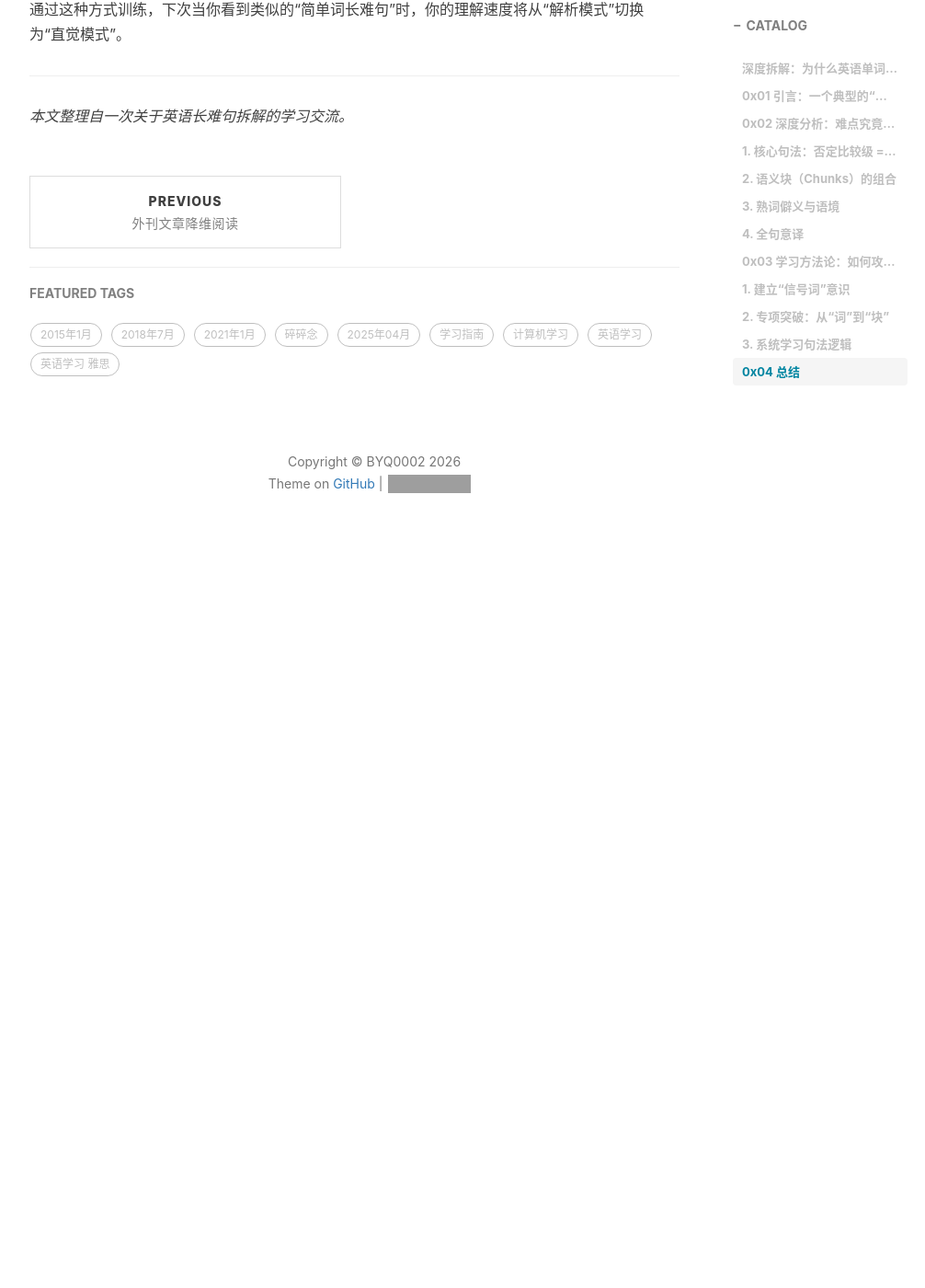
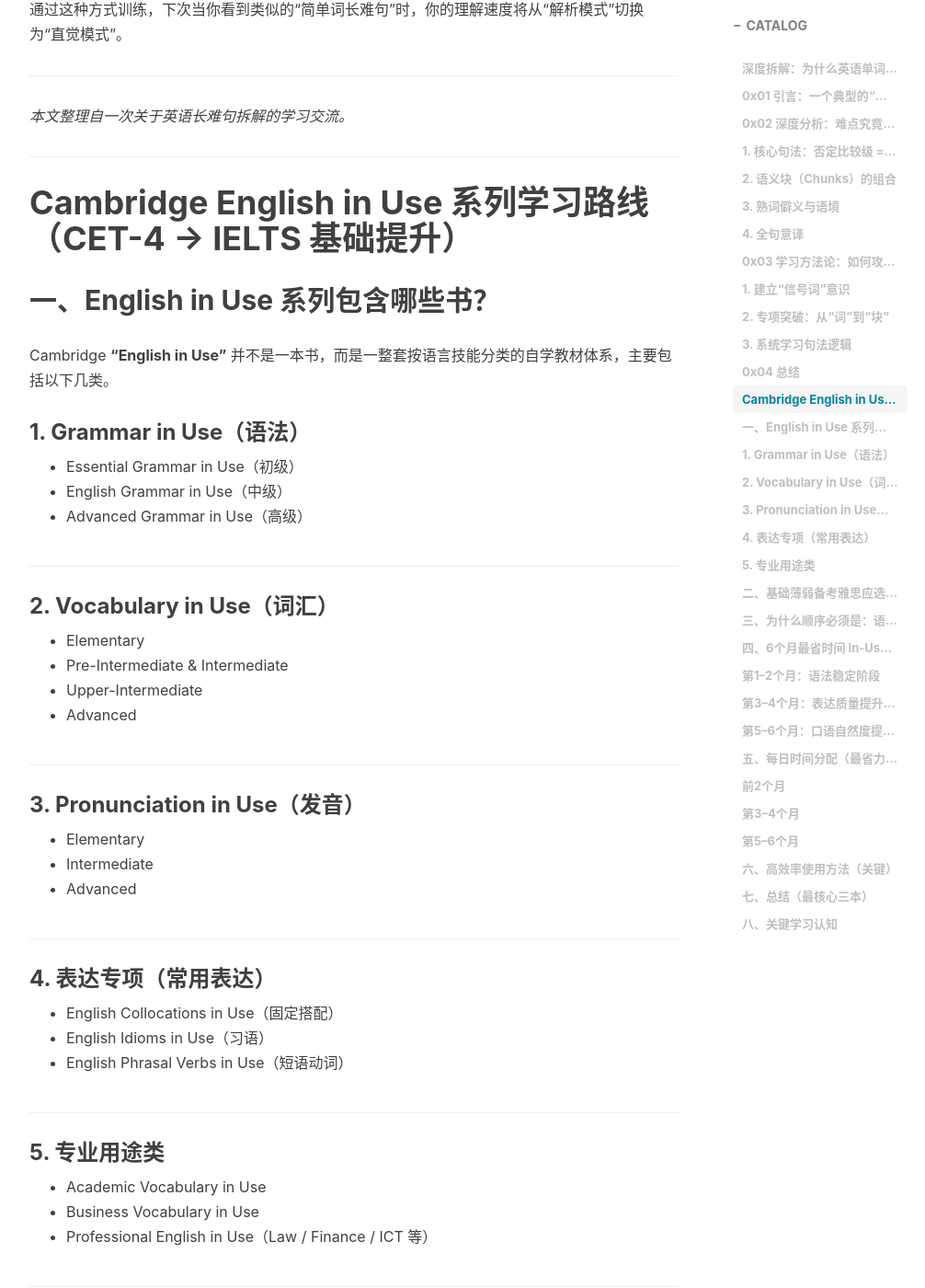
Before and after one commit to Shiina25qpwe/Shiina25qpwe.github.io, a Jekyll site: the page built from _posts/2026-02-08-英语学习方法随笔.md, in a window 1280 px wide and 1400 px high, scrolled down 3308 px. Shown: the whole window at 92% size, without its empty margins (233-1239 px from the left). Built offline with Jekyll 4.4.1, drawn with Linux system fonts in a browser that asks for light colours; nearby versions of some CDN libraries; comment, search, counter and statistics services are not loaded; before the commit the page ends 3938 px from its top, so only the background shows below that; some of the changed text lies outside the part shown; grey boxes are pictures that could not be loaded.

Commit message:
更新英语学习方法随笔

```diff
--- a/_posts/2026-02-08-英语学习方法随笔.md
+++ b/_posts/2026-02-08-英语学习方法随笔.md
@@ -90,3 +90,196 @@
 
 ---
 *本文整理自一次关于英语长难句拆解的学习交流。*
+
+---
+
+# Cambridge English in Use 系列学习路线（CET-4 → IELTS 基础提升）
+
+## 一、English in Use 系列包含哪些书？
+
+Cambridge **“English in Use”** 并不是一本书，而是一整套按语言技能分类的自学教材体系，主要包括以下几类。
+
+### 1. Grammar in Use（语法）
+
+* Essential Grammar in Use（初级）
+* English Grammar in Use（中级）
+* Advanced Grammar in Use（高级）
+
+---
+
+### 2. Vocabulary in Use（词汇）
+
+* Elementary
+* Pre-Intermediate & Intermediate
+* Upper-Intermediate
+* Advanced
+
+---
+
+### 3. Pronunciation in Use（发音）
+
+* Elementary
+* Intermediate
+* Advanced
+
+---
+
+### 4. 表达专项（常用表达）
+
+* English Collocations in Use（固定搭配）
+* English Idioms in Use（习语）
+* English Phrasal Verbs in Use（短语动词）
+
+---
+
+### 5. 专业用途类
+
+* Academic Vocabulary in Use
+* Business Vocabulary in Use
+* Professional English in Use（Law / Finance / ICT 等）
+
+---
+
+## 二、基础薄弱备考雅思应选哪些书？
+
+若词汇已单独背诵，弱项在 **语法 + 短语表达**，推荐核心三本：
+
+1. English Grammar in Use (Intermediate)
+2. English Collocations in Use (Intermediate)
+3. English Phrasal Verbs in Use (Intermediate)
+
+这三本即可覆盖：
+
+* 语法结构稳定
+* 写作表达自然度
+* 口语流畅度
+
+---
+
+## 三、为什么顺序必须是：语法 → 搭配 → 短语动词？
+
+CET-4 水平学习者常见问题：
+
+* 语法结构断裂（从句、时态、非谓语）
+* 会单词但不会搭配
+* 口语不会 phrasal verbs
+
+因此正确顺序：
+
+1. Grammar 决定句子正确
+2. Collocations 决定表达自然
+3. Phrasal verbs 决定口语地道
+
+很多学习者顺序错误，导致进步缓慢。
+
+---
+
+## 四、6个月最省时间 In-Use 学习路线（CET-4 → IELTS 6.5语言基础）
+
+### 第1–2个月：语法稳定阶段
+
+使用：
+
+* English Grammar in Use
+
+方法：
+
+* 每天 2 units（约30–40分钟）
+* 完成练习
+* 错题只看解析
+
+目标：
+
+* 基本从句结构稳定
+* 写句子不再依赖感觉
+
+---
+
+### 第3–4个月：表达质量提升阶段
+
+同时进行：
+
+* Grammar in Use（每天1 unit复习）
+* Collocations in Use（每天3–4页）
+
+重点：
+
+* 动词搭配（make / take / give / have）
+* 抽象名词搭配（effect / role / impact）
+
+效果：
+
+* 写作更自然
+* 阅读识别速度明显提升
+
+---
+
+### 第5–6个月：口语自然度提升阶段
+
+同时进行：
+
+* Collocations in Use
+* Phrasal Verbs in Use（每天4–5页）
+
+效果：
+
+* 口语流畅度明显提高
+* 写作表达更加地道
+
+---
+
+## 五、每日时间分配（最省力版本）
+
+总学习时间：60–70 分钟
+
+### 前2个月
+
+* Grammar：60 min
+
+### 第3–4个月
+
+* Grammar：20 min
+* Collocations：40 min
+
+### 第5–6个月
+
+* Collocations：30 min
+* Phrasal verbs：30 min
+
+---
+
+## 六、高效率使用方法（关键）
+
+不要背书：
+
+* 直接做练习
+* 做错再看规则
+* 不抄写整理
+
+持续 2–3 个月后，自然形成语言结构记忆。
+
+---
+
+## 七、总结（最核心三本）
+
+对于 **CET-4 → IELTS 基础提升**：
+
+1. English Grammar in Use (Intermediate)
+2. English Collocations in Use (Intermediate)
+3. English Phrasal Verbs in Use (Intermediate)
+
+三本书即可解决大部分语言基础问题。
+
+---
+
+## 八、关键学习认知
+
+雅思语言分数主要由以下三点决定：
+
+* 语法 → 决定是否犯低级错误
+* Collocation → 决定写作 6 → 6.5 → 7
+* Phrasal verbs → 决定口语自然度
+
+单纯扩大词汇量，分数提升往往有限。
+
+---
```
